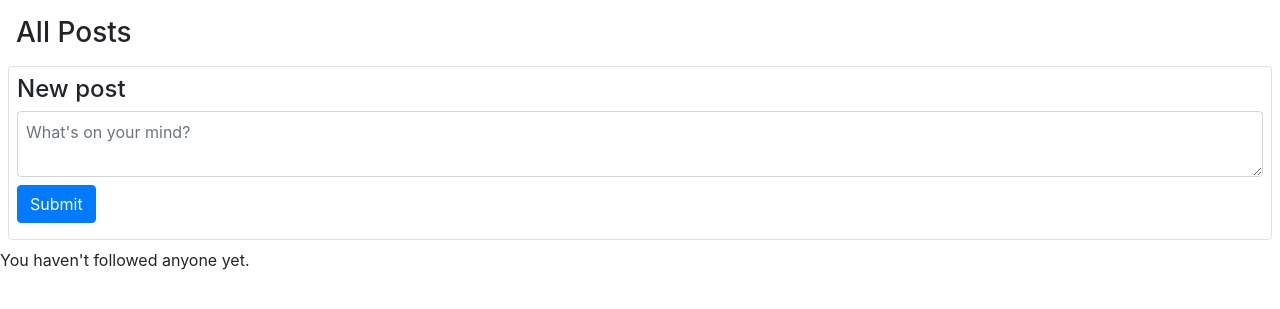
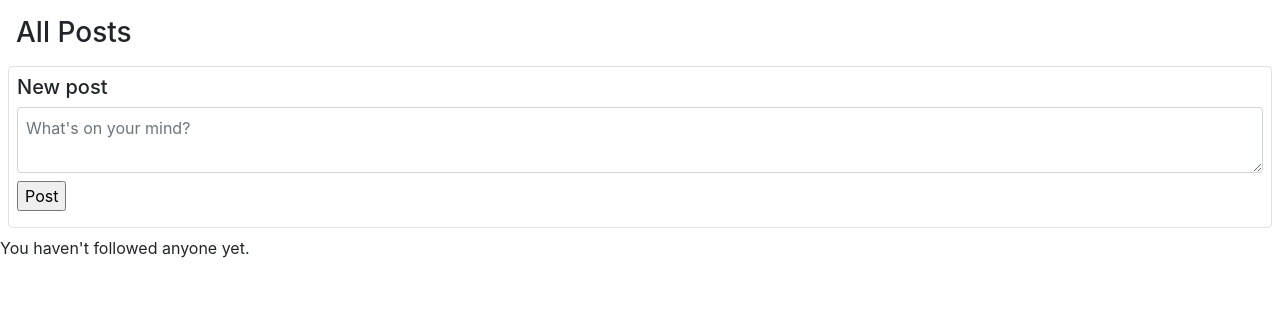
Before and after one commit to DucNguyenJP89/project4, a Django app: page / in a window 1280 px wide. Shown: the part 56-365 px from the top of the page. Run offline with Django 3.2, Linux system fonts and the light colour scheme; the visitor is signed in with stand-in values (Sample User, id 1); data that the repository does not hold is empty; some libraries are stand-ins or nearby versions.

Commit message:
move script to layout

```diff
--- a/network/templates/network/index.html
+++ b/network/templates/network/index.html
@@ -8,11 +8,11 @@
 
     {% if user.is_authenticated %}
         <div class="border rounded m-2 p-2" id="compose-post">
-            <h4>New post</h4>
+            <h5>New post</h5>
             <form id="compose-form" method=POST>
                 {% csrf_token %}
                 <textarea class="form-control mr-2 p-2" id="compose-content" placeholder="What's on your mind?"></textarea>
-                <input type="submit" class="btn btn-primary my-2">
+                <input type="submit" class="post-button my-2" value="Post">
             </form>
         </div>
     {% endif %}
@@ -22,7 +22,3 @@
 
 
 {% endblock %}
-
-{% block script %}
-    <script src="{% static 'network/index.js' %}"></script>
-{% endblock %}
```
